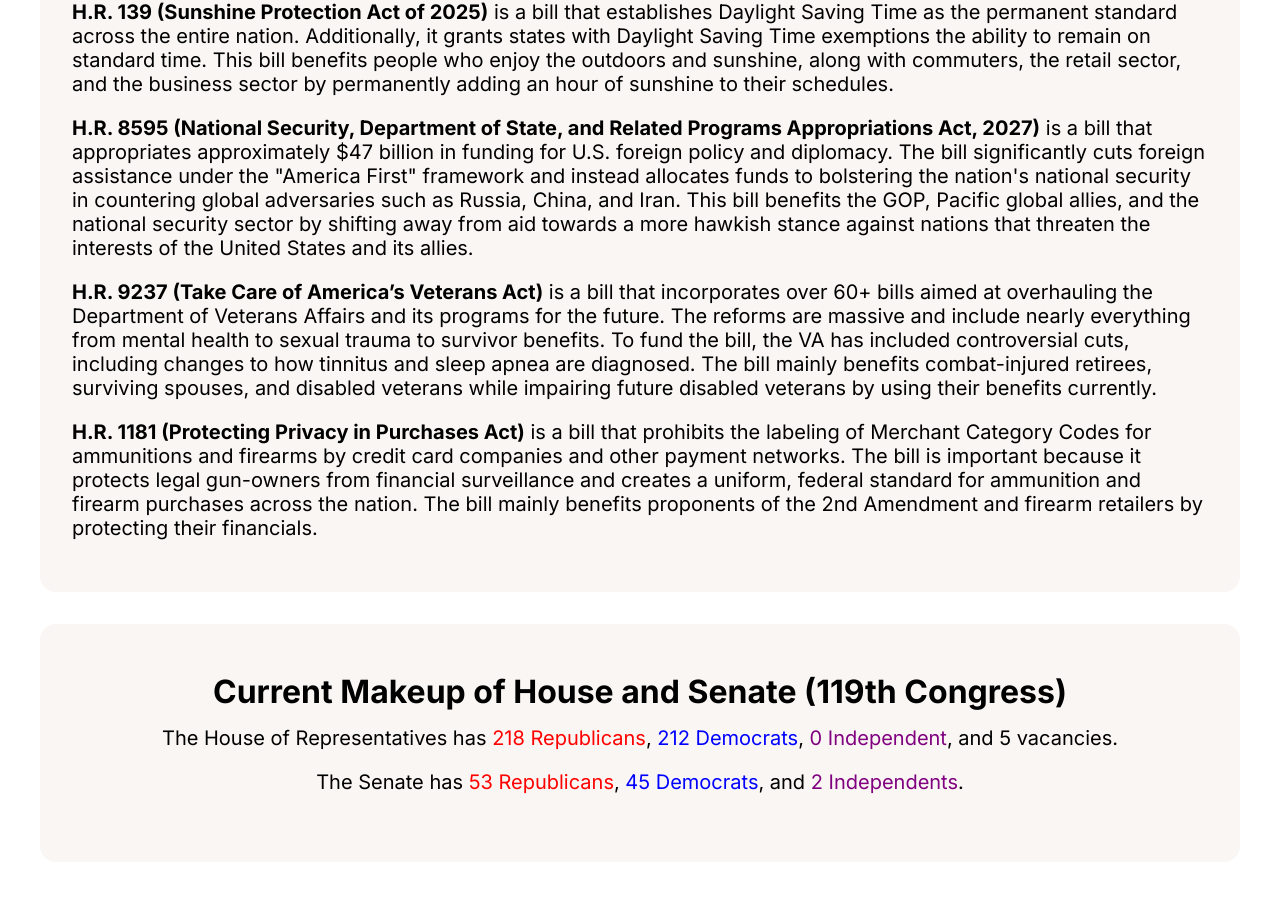
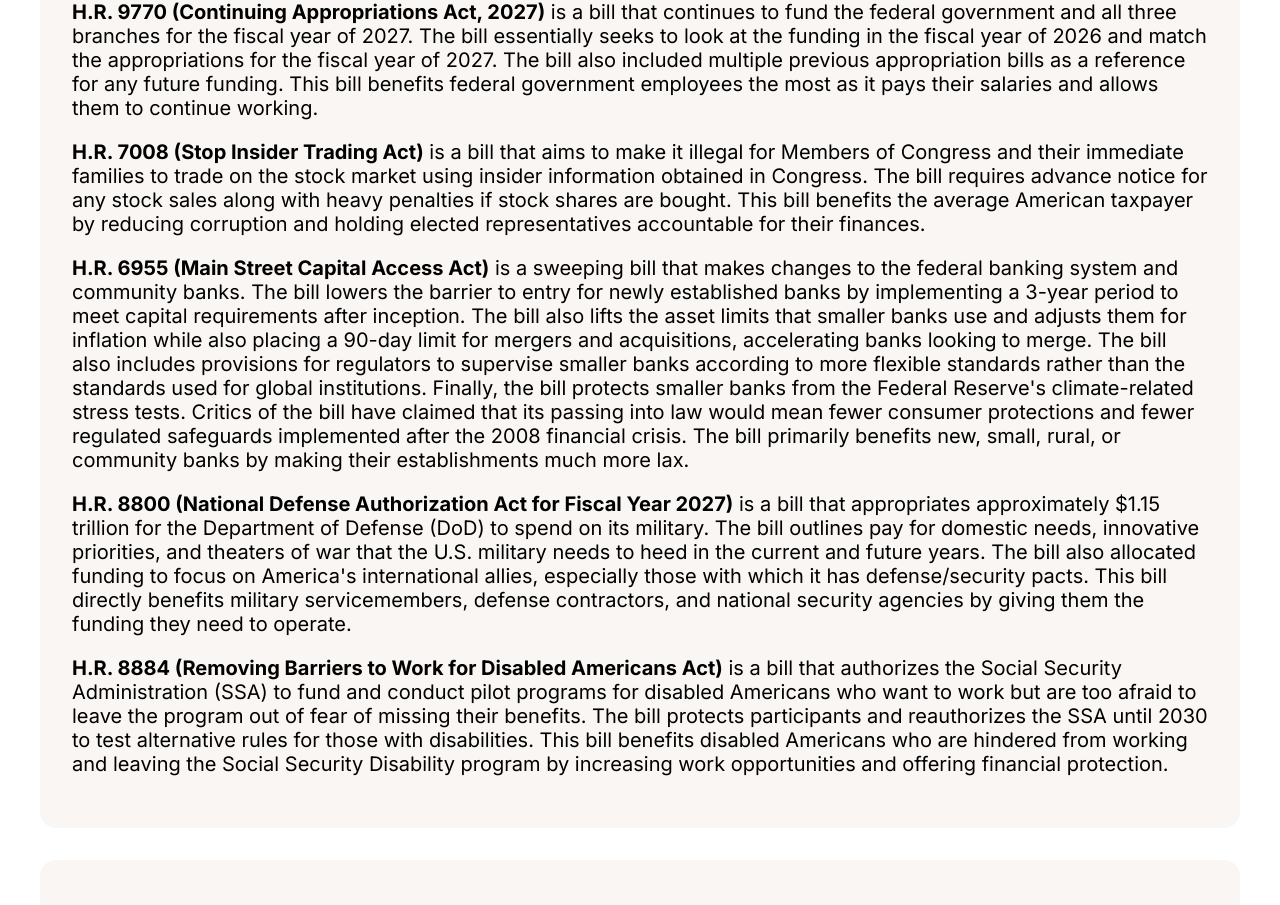
Before and after one commit to USBills/usbills, a plain HTML site: page index.html in a window 1280 px wide. Shown: the part 218-1123 px from the top of the page. Drawn offline with Linux system fonts and the light colour scheme.

Commit message:
Update index (07/18/2026).html

```diff
--- a/index.html
+++ b/index.html
@@ -17,11 +17,12 @@
         </nav>
         <div class="flex-container">
             <div class="text-container">
-                <h1>July 13th, 2026 to July 16th, 2026</h1>
-                <p><strong>H.R. 139 (Sunshine Protection Act of 2025)</strong> is a bill that establishes Daylight Saving Time as the permanent standard across the entire nation. Additionally, it grants states with Daylight Saving Time exemptions the ability to remain on standard time. This bill benefits people who enjoy the outdoors and sunshine, along with commuters, the retail sector, and the business sector by permanently adding an hour of sunshine to their schedules.</p>
-                <p><strong>H.R. 8595 (National Security, Department of State, and Related Programs Appropriations Act, 2027)</strong> is a bill that appropriates approximately $47 billion in funding for U.S. foreign policy and diplomacy. The bill significantly cuts foreign assistance under the "America First" framework and instead allocates funds to bolstering the nation's national security in countering global adversaries such as Russia, China, and Iran. This bill benefits the GOP, Pacific global allies, and the national security sector by shifting away from aid towards a more hawkish stance against nations that threaten the interests of the United States and its allies.</p>
-                <p><strong>H.R. 9237 (Take Care of America’s Veterans Act)</strong> is a bill that incorporates over 60+ bills aimed at overhauling the Department of Veterans Affairs and its programs for the future. The reforms are massive and include nearly everything from mental health to sexual trauma to survivor benefits. To fund the bill, the VA has included controversial cuts, including changes to how tinnitus and sleep apnea are diagnosed. The bill mainly benefits combat-injured retirees, surviving spouses, and disabled veterans while impairing future disabled veterans by using their benefits currently.</p>
-                <p><strong>H.R. 1181 (Protecting Privacy in Purchases Act)</strong> is a bill that prohibits the labeling of Merchant Category Codes for ammunitions and firearms by credit card companies and other payment networks. The bill is important because it protects legal gun-owners from financial surveillance and creates a uniform, federal standard for ammunition and firearm purchases across the nation. The bill mainly benefits proponents of the 2nd Amendment and firearm retailers by protecting their financials.</p>
+                <h1>July 20th, 2026 to July 23rd, 2026</h1>
+                <p><strong>H.R. 9770 (Continuing Appropriations Act, 2027)</strong> is a bill that continues to fund the federal government and all three branches for the fiscal year of 2027. The bill essentially seeks to look at the funding in the fiscal year of 2026 and match the appropriations for the fiscal year of 2027. The bill also included multiple previous appropriation bills as a reference for any future funding. This bill benefits federal government employees the most as it pays their salaries and allows them to continue working.</p>
+                <p><strong>H.R. 7008 (Stop Insider Trading Act)</strong> is a bill that aims to make it illegal for Members of Congress and their immediate families to trade on the stock market using insider information obtained in Congress. The bill requires advance notice for any stock sales along with heavy penalties if stock shares are bought. This bill benefits the average American taxpayer by reducing corruption and holding elected representatives accountable for their finances.</p>
+                <p><strong>H.R. 6955 (Main Street Capital Access Act)</strong> is a sweeping bill that makes changes to the federal banking system and community banks. The bill lowers the barrier to entry for newly established banks by implementing a 3-year period to meet capital requirements after inception. The bill also lifts the asset limits that smaller banks use and adjusts them for inflation while also placing a 90-day limit for mergers and acquisitions, accelerating banks looking to merge. The bill also includes provisions for regulators to supervise smaller banks according to more flexible standards rather than the standards used for global institutions. Finally, the bill protects smaller banks from the Federal Reserve's climate-related stress tests. Critics of the bill have claimed that its passing into law would mean fewer consumer protections and fewer regulated safeguards implemented after the 2008 financial crisis. The bill primarily benefits new, small, rural, or community banks by making their establishments much more lax.</p>
+                <p><strong>H.R. 8800 (National Defense Authorization Act for Fiscal Year 2027)</strong> is a bill that appropriates approximately $1.15 trillion for the Department of Defense (DoD) to spend on its military. The bill outlines pay for domestic needs, innovative priorities, and theaters of war that the U.S. military needs to heed in the current and future years. The bill also allocated funding to focus on America's international allies, especially those with which it has defense/security pacts. This bill directly benefits military servicemembers, defense contractors, and national security agencies by giving them the funding they need to operate.</p>
+                <p><strong>H.R. 8884 (Removing Barriers to Work for Disabled Americans Act)</strong> is a bill that authorizes the Social Security Administration (SSA) to fund and conduct pilot programs for disabled Americans who want to work but are too afraid to leave the program out of fear of missing their benefits. The bill protects participants and reauthorizes the SSA until 2030 to test alternative rules for those with disabilities. This bill benefits disabled Americans who are hindered from working and leaving the Social Security Disability program by increasing work opportunities and offering financial protection.</p>
             </div>
         </div>
     </header>
@@ -30,7 +31,7 @@
         <div class="flex-container">
             <div class="text-container">
                 <h2>Current Makeup of House and Senate (119th Congress)</h2>
-                <p>The House of Representatives has <span style="color:red;">218 Republicans</span>, <span style="color:blue;">212 Democrats</span>, <span style="color:purple;">0 Independent</span>, and 5 vacancies.</p>
+                <p>The House of Representatives has <span style="color:red;">218 Republicans</span>, <span style="color:blue;">212 Democrats</span>, <span style="color:purple;">1 Independent</span>, and 4 vacancies.</p>
                 <p>The Senate has <span style="color:red;">53 Republicans</span>, <span style="color:blue;">45 Democrats</span>, and <span style="color:purple;">2 Independents</span>.</p>
             </div>
         </div>
```
